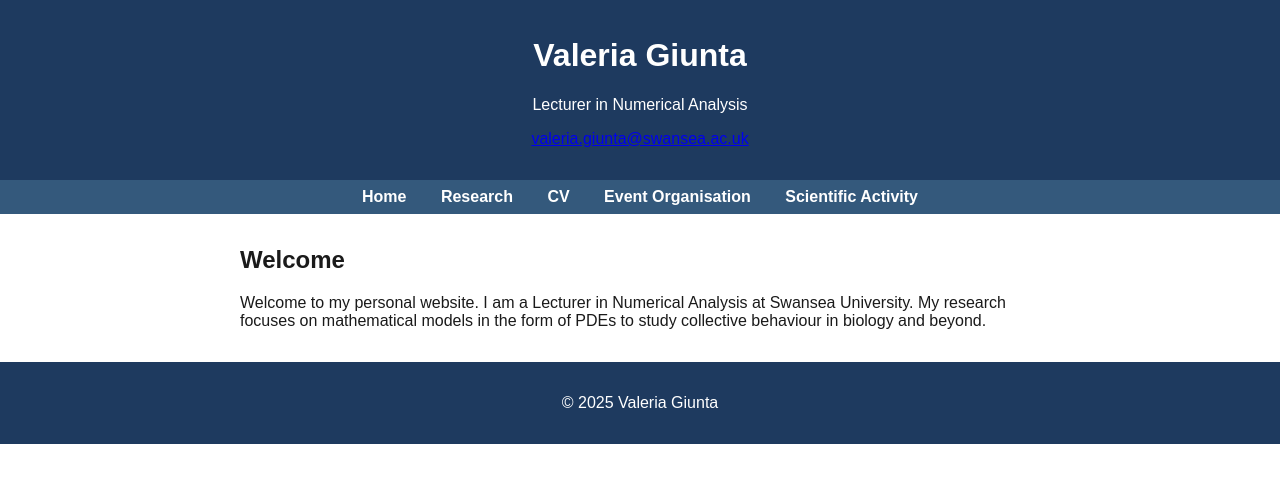
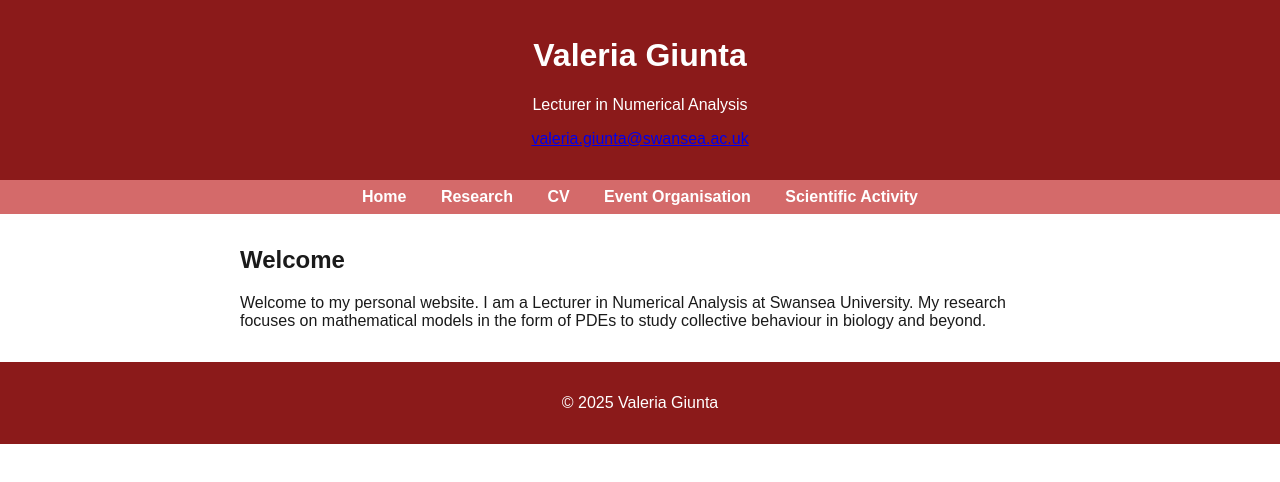
Before and after one commit to valeriagiunta/valeriagiunta.github.io, a plain HTML site: page index.html in a window 1280 px wide. Drawn offline with Linux system fonts and the light colour scheme.

Commit message:
Update index.html

```diff
--- a/index.html
+++ b/index.html
@@ -13,13 +13,13 @@
     color: #1a1a1a;
   }
   header {
-    background-color: #1e3a5f; /* Navy */
+    background-color: #8B1A1A; /* Deep red */
     color: #ffffff;
     padding: 1rem;
     text-align: center;
   }
   nav {
-    background-color: #34597c; /* Slate blue */
+    background-color: #D46A6A; /* Muted rose */
     padding: 0.5rem;
     text-align: center;
   }
@@ -31,7 +31,7 @@
   }
   nav a:hover {
     text-decoration: underline;
-    color: #ffcc00; /* optional highlight */
+    color: #e0b200; /* gold highlight */
   }
   main {
     max-width: 800px;
@@ -41,7 +41,7 @@
   footer {
     text-align: center;
     padding: 1rem;
-    background-color: #1e3a5f;
+    background-color: #8B1A1A;
     color: #ffffff;
   }
 </style>
```
